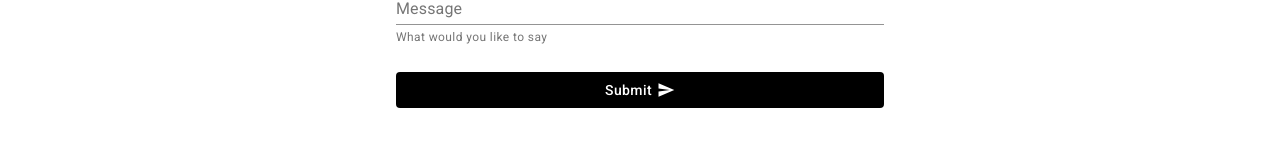
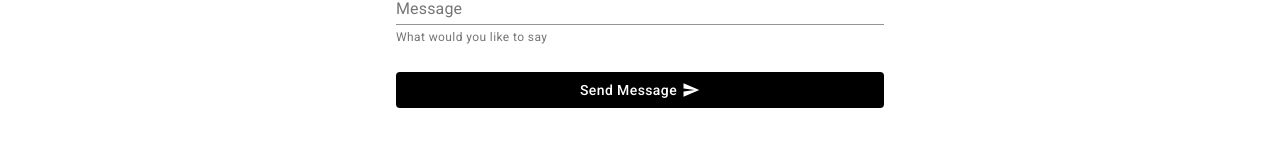
Before and after one commit to mrstevedev/react-s3, a React (Create React App) app: page / in a window 1280 px wide. Shown: the part 349-496 px from the top of the page. Built offline with nearby package versions, Linux system fonts and the light colour scheme.

Commit message:
Updated submit button text

```diff
--- a/src/components/UserForm.js
+++ b/src/components/UserForm.js
@@ -110,7 +110,7 @@ export class UserForm extends Component {
                 fullWidth
                 color="primary"
                 className="submit-btn"
-              >Submit <span class="material-icons" style={{ fontSize: '18px', marginLeft: '5px' }}>send</span>
+              >Send Message <span class="material-icons" style={{ fontSize: '18px', marginLeft: '5px' }}>send</span>
               </Button>
             </FormControl>
             </form>
```
